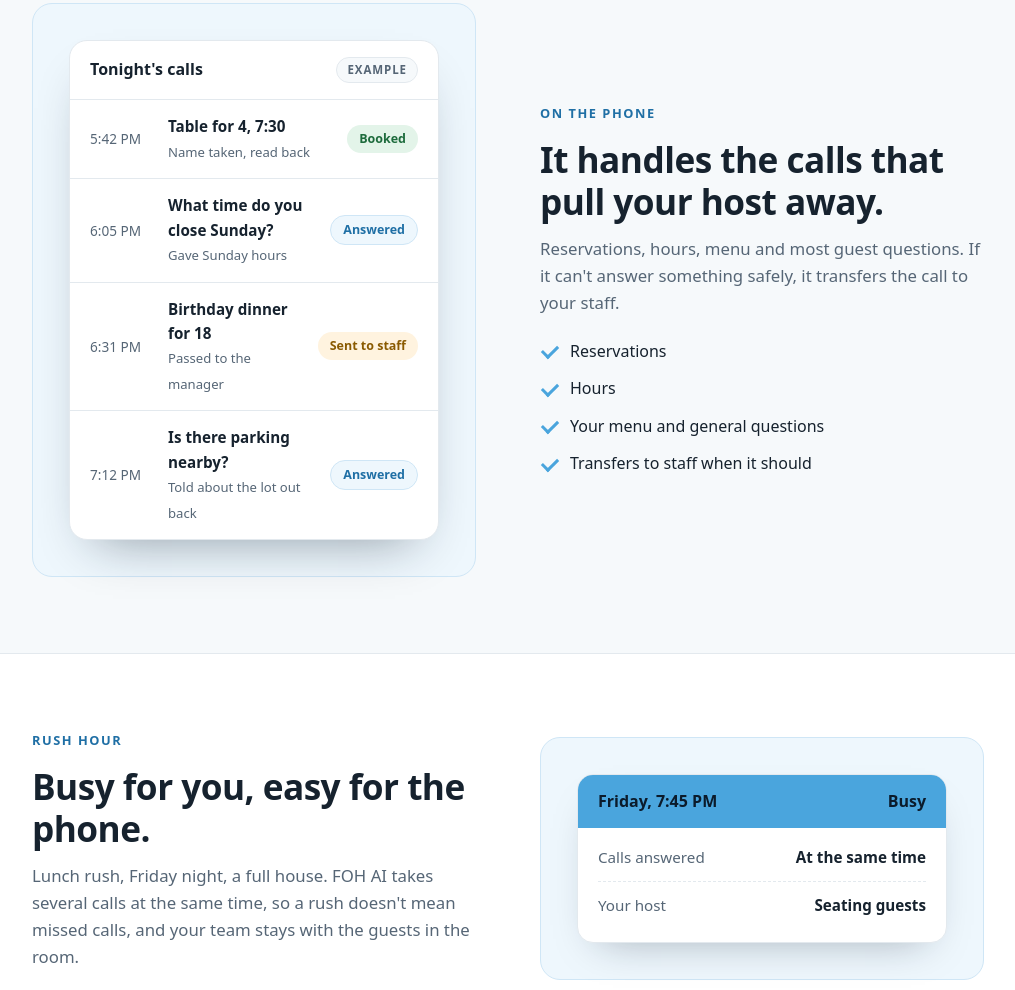
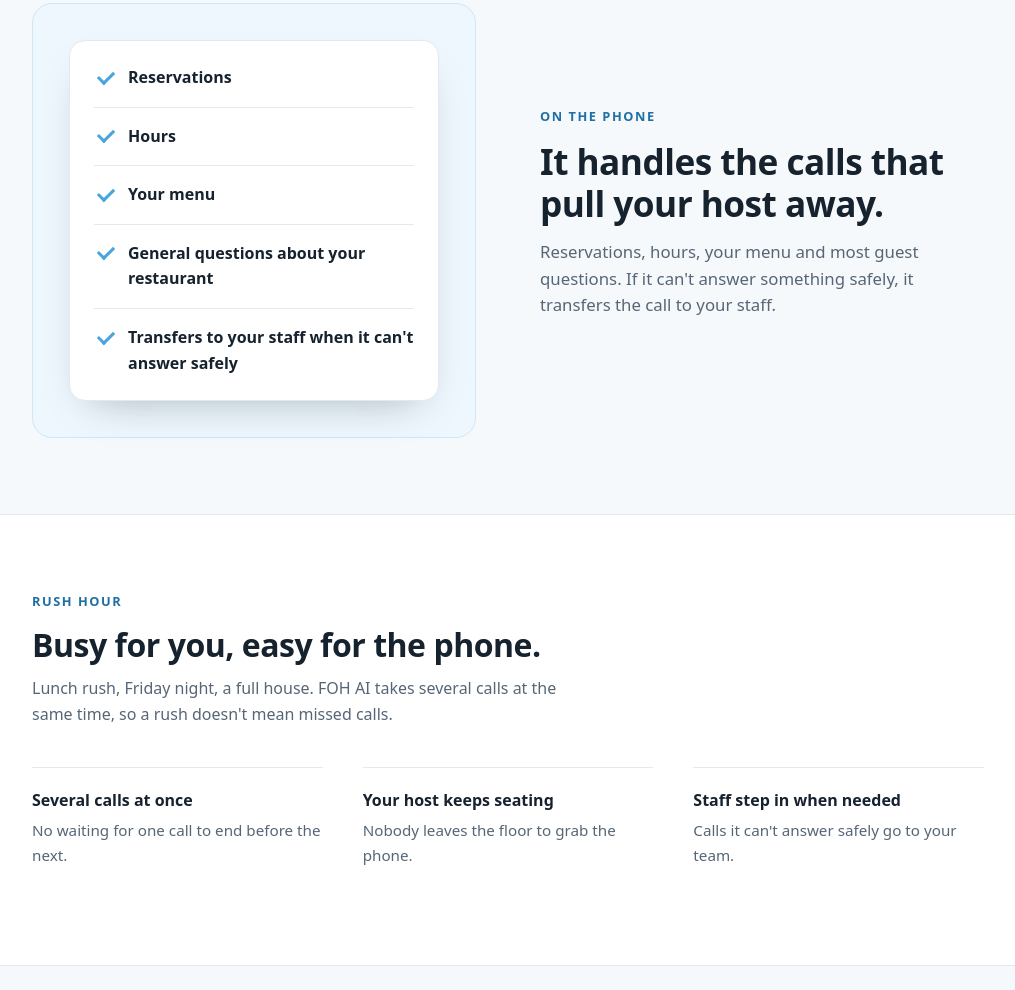
Before and after one commit to tntutte14-prog/fohreceptionist-site, a plain HTML site: page index.html in a window 1280 px wide. Shown: the part 1116-2106 px from the top of the page, without its empty margins (132-1147 px from the left). Drawn offline with Linux system fonts and the light colour scheme.

Commit message:
Replace call-log and Friday-busy examples with plain sections
Co-Authored-By: Claude Sonnet 5.5 <noreply@anthropic.com>
Claude-Session: https://claude.ai/code/session_01RZ3aFTAetm9WyqULatDJUo

```diff
--- a/index.html
+++ b/index.html
@@ -45,23 +45,20 @@
 
 <section class="soft"><div class="wrap row flip">
 <div class="copy"><div class="eyebrow">On the phone</div><h2>It handles the calls that pull your host away.</h2>
-<p>Reservations, hours, menu and most guest questions. If it can't answer something safely, it transfers the call to your staff.</p>
-<ul class="tick"><li>Reservations</li><li>Hours</li><li>Your menu and general questions</li><li>Transfers to staff when it should</li></ul></div>
-<div class="stage"><div class="log" aria-label="Example call log">
-<div class="log-head">Tonight's calls <span>Example</span></div>
-<div class="log-row"><time>5:42 PM</time><div><b>Table for 4, 7:30</b><small>Name taken, read back</small></div><span class="chip book">Booked</span></div>
-<div class="log-row"><time>6:05 PM</time><div><b>What time do you close Sunday?</b><small>Gave Sunday hours</small></div><span class="chip ans">Answered</span></div>
-<div class="log-row"><time>6:31 PM</time><div><b>Birthday dinner for 18</b><small>Passed to the manager</small></div><span class="chip staff">Sent to staff</span></div>
-<div class="log-row"><time>7:12 PM</time><div><b>Is there parking nearby?</b><small>Told about the lot out back</small></div><span class="chip ans">Answered</span></div>
-</div></div>
+<p>Reservations, hours, your menu and most guest questions. If it can't answer something safely, it transfers the call to your staff.</p></div>
+<div class="stage"><ul class="checklist">
+<li>Reservations</li><li>Hours</li><li>Your menu</li><li>General questions about your restaurant</li><li>Transfers to your staff when it can't answer safely</li>
+</ul></div>
 </div></section>
 
-<section><div class="wrap row">
-<div class="copy"><div class="eyebrow">Rush hour</div><h2>Busy for you, easy for the phone.</h2>
-<p>Lunch rush, Friday night, a full house. FOH AI takes several calls at the same time, so a rush doesn't mean missed calls, and your team stays with the guests in the room.</p></div>
-<div class="stage"><div class="slip"><div class="slip-top"><span>Friday, 7:45 PM</span><span>Busy</span></div>
-<dl><div><dt>Calls answered</dt><dd>At the same time</dd></div><div><dt>Your host</dt><dd>Seating guests</dd></div></dl></div></div>
-</div></section>
+<section><div class="wrap">
+<div class="head"><div class="eyebrow">Rush hour</div><h2>Busy for you, easy for the phone.</h2>
+<p>Lunch rush, Friday night, a full house. FOH AI takes several calls at the same time, so a rush doesn't mean missed calls.</p></div>
+<ul class="mini-list">
+<li><b>Several calls at once</b><span>No waiting for one call to end before the next.</span></li>
+<li><b>Your host keeps seating</b><span>Nobody leaves the floor to grab the phone.</span></li>
+<li><b>Staff step in when needed</b><span>Calls it can't answer safely go to your team.</span></li>
+</ul></div></section>
 
 <section class="soft"><div class="wrap row flip">
 <div class="copy"><div class="eyebrow">Your login</div><h2>See it. Change it. Any time.</h2>
--- a/style.css
+++ b/style.css
@@ -250,3 +250,8 @@ a:focus-visible,summary:focus-visible,.btn:focus-visible{outline:3px solid var(-
 .lost b{font-size:1.35rem;letter-spacing:-.01em}
 .lost span{color:#b9c8d6}
 @media (max-width:620px){.lost li{grid-template-columns:1fr}}
+
+.checklist{list-style:none;margin:0 auto;padding:8px 24px;background:#fff;border:1px solid var(--line);border-radius:16px;max-width:420px;box-shadow:0 18px 40px -22px rgba(11,27,43,.35)}
+.checklist li{position:relative;padding:16px 0 16px 34px;border-bottom:1px solid var(--line);font-weight:600}
+.checklist li:last-child{border-bottom:0}
+.checklist li::before{content:"";position:absolute;left:4px;top:1.35em;width:13px;height:7px;border-left:3px solid var(--blue);border-bottom:3px solid var(--blue);transform:rotate(-45deg)}
```
